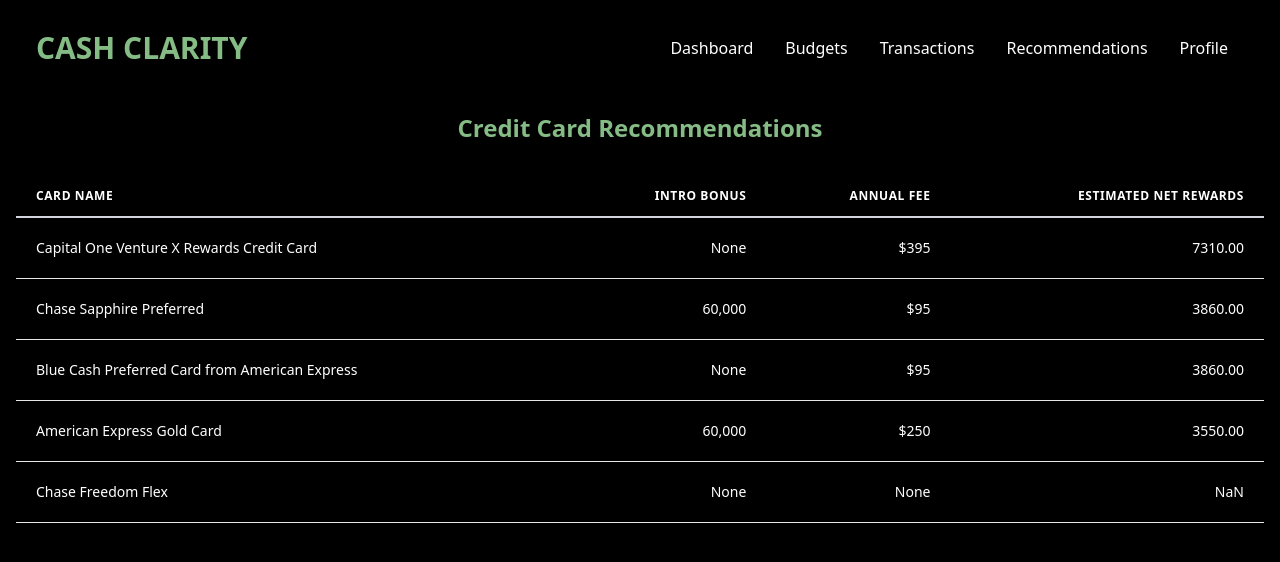
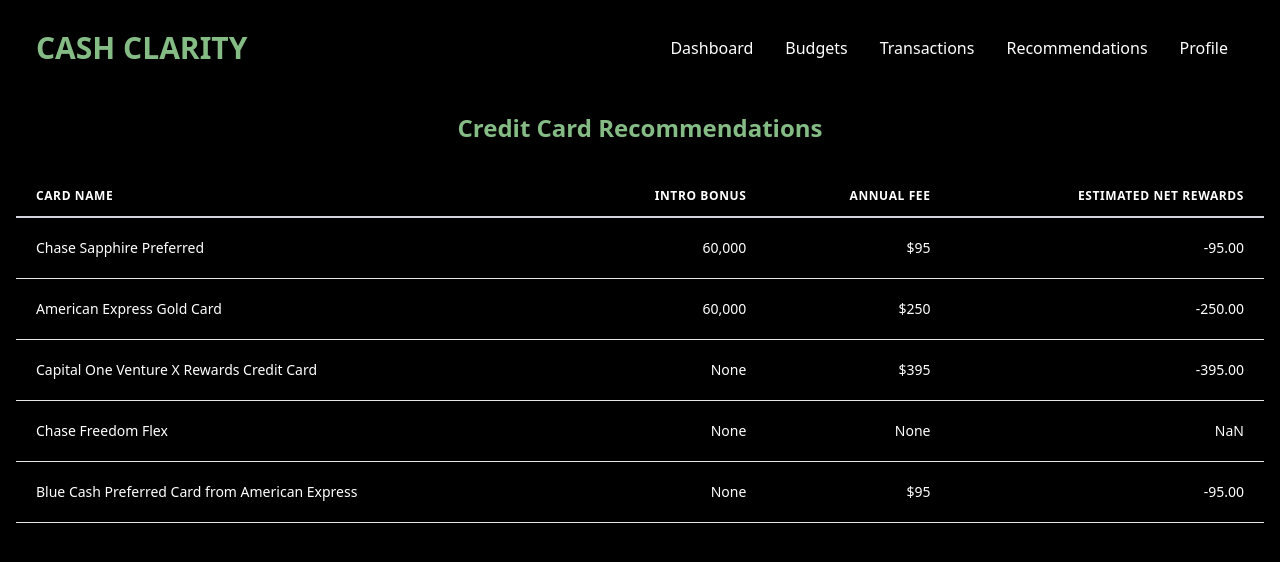
Before and after one commit to MasonCotterill/CPSC-490, a React (Create React App) app in the folder finance/: page /recommendations in a window 1280 px wide. Shown: the top 562 px of the page. Built offline with nearby package versions, Linux system fonts and the light colour scheme; the HTML template or start-up script is replaced by a standard one.

Commit message:
Fixed Recommendations to take in CSV Data

```diff
--- a/finance/src/components/Recommendations.jsx
+++ b/finance/src/components/Recommendations.jsx
@@ -1,21 +1,95 @@
-import React, { useState, useEffect } from 'react';
+import React, { useContext, useState, useEffect } from 'react';
+import { TransactionsContext } from '../Context';
 import creditCardData from '../data/CreditCard.json';
 
 const Recommendations = () => {
-  const testUserSpending = {
-    travel: 1200,
-    dining: 500,
-    groceries: 300,
-    streaming: 50,
-    other: 2000,
+  const { transactions } = useContext(TransactionsContext);
+  const [recommendations, setRecommendations] = useState([]);
+
+  // Function to sum up spending by category from transactions
+  const sumSpendingByCategory = (transactions) => {
+    return transactions.reduce((acc, transaction) => {
+      const category = transaction.Category || 'Other'; // Default to 'Other' if no category is provided
+      const amount = parseFloat(transaction.Amount) || 0;
+      if (amount > 0) { // Only consider positive transaction amounts for rewards
+        if (!acc[category]) {
+          acc[category] = 0;
+        }
+        acc[category] += amount;
+      }
+      return acc;
+    }, {});
   };
 
-  const [recommendations, setRecommendations] = useState([]);
+  // Function to calculate net rewards after accounting for fees
+  const calculateNetRewards = (card) => {
+    const totalRewards = calculateTotalRewards(card);
+    const annualFee = calculateAnnualFee(card);
+    return (totalRewards - annualFee).toFixed(2);
+  };
+
+  // Function to calculate total rewards for a given spending profile
+  const calculateTotalRewards = (card) => {
+    const userSpending = sumSpendingByCategory(transactions);
+    return calculateRewardsForSpending(userSpending, card.Rewards);
+  };
+
+  // Function to calculate annual fee for a card
+  const calculateAnnualFee = (card) => {
+    return card.Fees && card.Fees.AnnualFee ? parseFloat(card.Fees.AnnualFee.replace('$', '')) : 0;
+  };
+
+  // Function to calculate rewards for a specific card based on user spending
+  const calculateRewardsForSpending = (userSpending, rewards) => {
+    let totalRewards = 0;
+    Object.keys(userSpending).forEach(category => {
+      const rewardMultiplier = parseRewardMultiplier(rewards[category] || rewards.OtherPurchases);
+      totalRewards += userSpending[category] * rewardMultiplier;
+    });
+    return totalRewards;
+  };
+
+  // Function to parse the reward multiplier from the card's reward string
+  const parseRewardMultiplier = (rewardString) => {
+    if (typeof rewardString !== 'string') {
+      console.error('rewardString is not a string');
+      return 0;
+    }
+    const multiplierMatch = rewardString.match(/(\d+)x/);
+    if (multiplierMatch) {
+      return parseFloat(multiplierMatch[1]);
+    }
+    const percentageMatch = rewardString.match(/(\d+)%/);
+    if (percentageMatch) {
+      return parseFloat(percentageMatch[1]) / 100;
+    }
+    return 0;
+  };
 
   useEffect(() => {
-    const newRecommendations = getRecommendations(testUserSpending, creditCardData.CreditCards);
+    // Get recommendations based on the user's spending and the available credit cards
+    const newRecommendations = getRecommendations(creditCardData.CreditCards);
     setRecommendations(newRecommendations);
-  }, []);
+  }, [transactions]);
+
+  // Function to get credit card recommendations based on user spending
+  const getRecommendations = (cards) => {
+    if (!Array.isArray(cards)) {
+      console.error('cards is not an array');
+      return [];
+    }
+    return cards.map(card => {
+      if (!card || typeof card !== 'object') {
+        console.error('Invalid card object');
+        return null;
+      }
+      const netRewards = calculateNetRewards(card);
+      return { ...card, netRewards };
+    })
+    .filter(card => card !== null) // Filter out invalid cards
+    .sort((a, b) => parseFloat(b.netRewards) - parseFloat(a.netRewards)) // Sort by net rewards
+    .slice(0, 5); // Return top 5 recommendations
+  };
 
   return (
     <div className='flex flex-col items-center w-full p-4 bg-black'>
@@ -62,52 +136,9 @@
       {card.Fees && card.Fees.AnnualFee ? card.Fees.AnnualFee : '$0'}
     </td>
     <td className='px-5 py-5 border-b border-gray-200 bg-black text-sm text-right text-white'>
-      {calculateNetRewards(card)}
+      {card.netRewards || 'N/A'}
     </td>
   </tr>
 );
 
-const calculateNetRewards = (card) => {
-  const annualFee = card.Fees && card.Fees.AnnualFee ? parseFloat(card.Fees.AnnualFee.replace('$', '')) : 0;
-  return (card.totalRewards - annualFee).toFixed(2);
-};
-
-const parseRewardMultiplier = (rewardString) => {
-  if (typeof rewardString !== 'string') {
-    console.error('rewardString is not a string');
-    return 1;
-  }
-  const match = rewardString.match(/(\d+)x/);
-  return match ? parseFloat(match[1]) : 1;
-};
-
-const calculateRewardsForSpending = (spending, rewards) => {
-  let totalRewards = 0;
-  Object.keys(spending).forEach(category => {
-    const rewardMultiplier = rewards[category] ? parseRewardMultiplier(rewards[category]) : parseRewardMultiplier(rewards.OtherPurchases);
-    totalRewards += spending[category] * rewardMultiplier;
-  });
-  return totalRewards;
-};
-
-const getRecommendations = (userSpending, cards) => {
-  if (!Array.isArray(cards)) {
-    console.error('cards is not an array');
-    return [];
-  }
-  return cards.map(card => {
-    if (!card || typeof card !== 'object') {
-      console.error('Invalid card object');
-      return null;
-    }
-    const totalRewards = calculateRewardsForSpending(userSpending, card.Rewards);
-    const annualFee = card.Fees && card.Fees.AnnualFee ? parseFloat(card.Fees.AnnualFee.replace('$', '')) : 0;
-    const netRewards = totalRewards - annualFee;
-    return { ...card, totalRewards: netRewards };
-  })
-  .filter(card => card !== null) // Filter out invalid cards
-  .sort((a, b) => b.totalRewards - a.totalRewards) // Sort by net rewards
-  .slice(0, 5); // Return top 5 recommendations
-};
-
 export default Recommendations;
```
